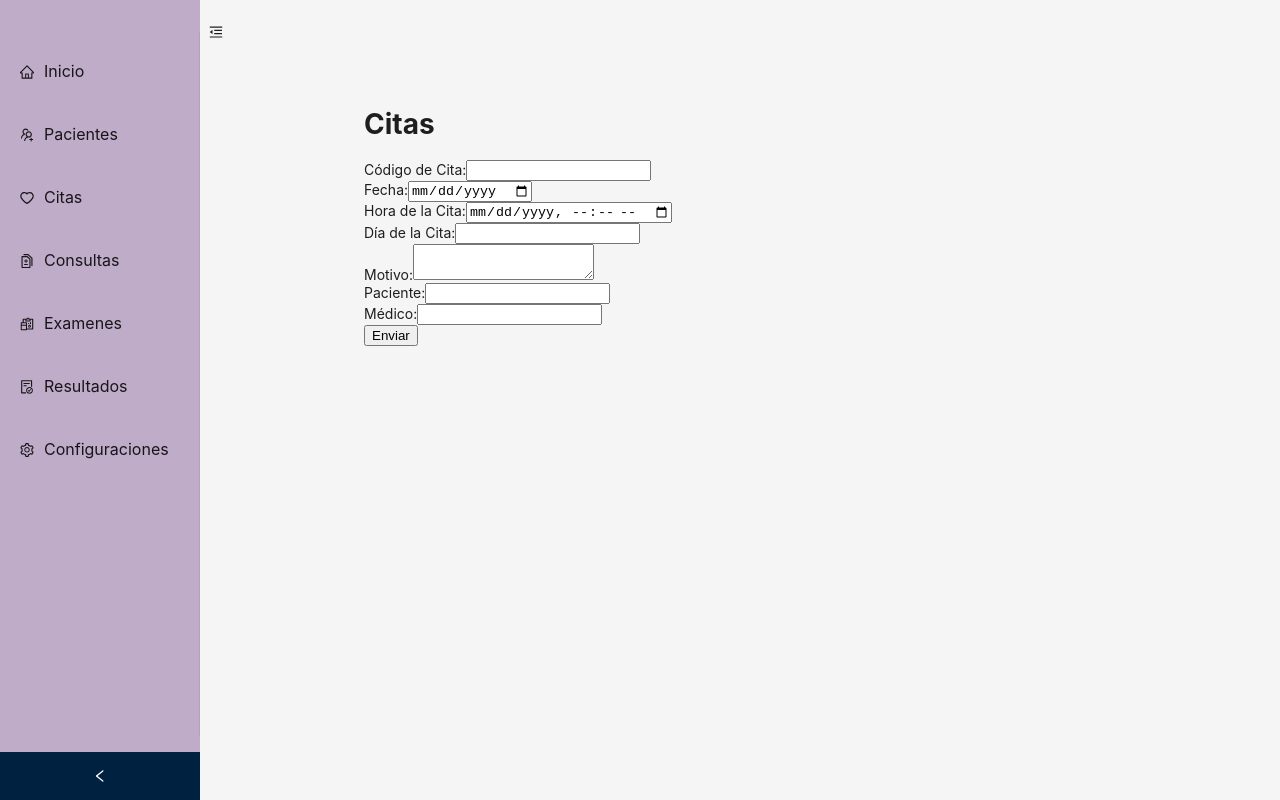
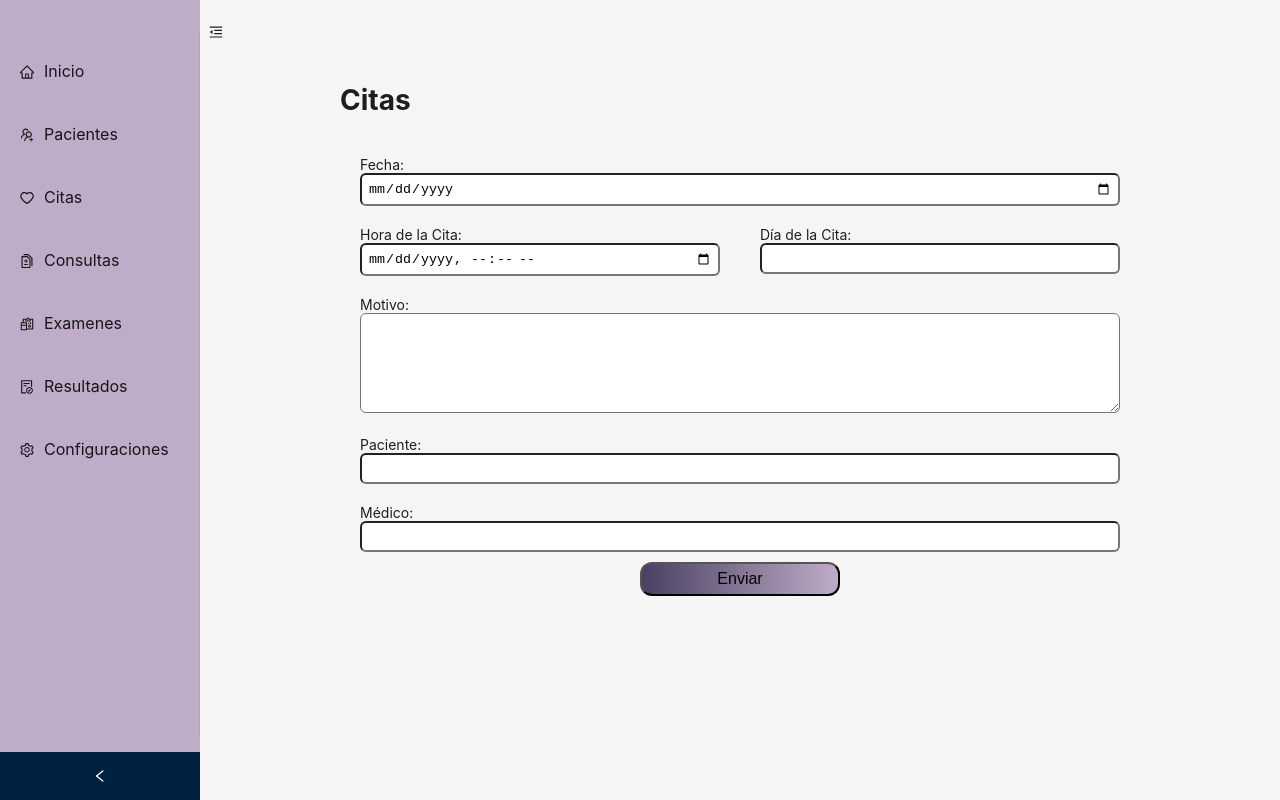
Before and after one commit to Paola-Peralta/CItasMedicas, a React (Vite) app in the folder client/: page /citas in a window 1280 px wide. Built offline with nearby package versions, Linux system fonts and the light colour scheme.

Commit message:
styles terminado

```diff
--- a/client/src/App.css
+++ b/client/src/App.css
@@ -8,12 +8,6 @@ body{
     background: #f5f5f5;
 }
 
-main{
-    max-width: 800px;
-    width: 90%;
-     margin: auto;
-     padding: 40px;
-}
 .form{
     display: flex ;
     flex-direction: column;
@@ -29,7 +23,7 @@ main{
     margin-bottom: 0px;
 }
 
-.input-text{
+.input-text, .input-date{
     width: 100%;
     padding: 6px;
     border-radius: 6px;
@@ -37,5 +31,25 @@ main{
 
 .item-group{
     display: flex;
+}
 
+.input-area{
+    width: 100%;
+    padding: 6px;
+    border-radius: 6px;
+    min-height: 100px;
 }
+
+.submit{
+    background: linear-gradient(90deg, #4A4063 0%, #BFACC8 100%);
+    padding: 6px;
+    border-radius: 12px;
+    width: 200px;
+    margin: auto;
+    margin-top: 10px;
+    font-size: 16px;
+  }
+
+.submit:hover {
+    color: #ffffff;
+}
--- a/client/src/components/FormCitas.jsx
+++ b/client/src/components/FormCitas.jsx
@@ -37,50 +37,60 @@ const FormCitas = () => {
             //on Submit={handleSubmit}
         >
             {({ isSubmitting }) => (
-                <Form>
-                    <div>
+                <Form className="form">
+
+                    {/* <div>
                         <label htmlFor="codigo_cita">Código de Cita:</label>
                         <Field type="text" id="codigo_cita" name="codigo_cita" />
                         <ErrorMessage name="codigo_cita" component="p" style={{ color: 'red' }} />
+                    </div> */}
+                    <div className="item-group">
+                        <div className="item-input">
+                            <label htmlFor="Fecha">Fecha:</label>
+                            <Field type="date" id="Fecha" name="Fecha" className="input-date "/>
+                            <ErrorMessage name="Fecha" component="p" className="error" />
+                        </div>
                     </div>
 
-                    <div>
-                        <label htmlFor="Fecha">Fecha:</label>
-                        <Field type="date" id="Fecha" name="Fecha" />
-                        <ErrorMessage name="Fecha" component="p" style={{ color: 'red' }} />
+
+                    <div className="item-group">
+                        <div className="item-input">
+                            <label htmlFor="Hora_cita">Hora de la Cita:</label>
+                            <Field type="datetime-local" id="Hora_cita" name="Hora_cita" className="input-date " />
+                            <ErrorMessage name="Hora_cita" component="p" className="error"  />
+                        </div>
+
+                        <div className="item-input">
+                            <label htmlFor="Dia_cita">Día de la Cita:</label>
+                            <Field type="text" id="Dia_cita" name="Dia_cita" className="input-text" />
+                            <ErrorMessage name="Dia_cita" component="p" className="error" />
+                        </div>
                     </div>
 
-                    <div>
-                        <label htmlFor="Hora_cita">Hora de la Cita:</label>
-                        <Field type="datetime-local" id="Hora_cita" name="Hora_cita" />
-                        <ErrorMessage name="Hora_cita" component="p" style={{ color: 'red' }} />
+                    <div className="item-group">
+                        <div className="item-input">
+                            <label htmlFor="motivo">Motivo:</label>
+                            <Field as="textarea" id="motivo" name="motivo" className="input-area"/>
+                            <ErrorMessage name="motivo" component="p" className="error"  />
+                        </div>
+                    </div>
+                    <div className="item-group">
+                        <div className="item-input">
+                            <label htmlFor="Paciente">Paciente:</label>
+                            <Field type="number" id="Paciente" name="Paciente" className="input-text" />
+                            <ErrorMessage name="Paciente" component="p" className="error"  />
+                        </div>
                     </div>
 
-                    <div>
-                        <label htmlFor="Dia_cita">Día de la Cita:</label>
-                        <Field type="text" id="Dia_cita" name="Dia_cita" />
-                        <ErrorMessage name="Dia_cita" component="p" style={{ color: 'red' }} />
+                    <div className="item-group">
+                        <div className="item-input">
+                            <label htmlFor="Medico">Médico:</label>
+                            <Field type="number" id="Medico" name="Medico" className="input-text"/>
+                            <ErrorMessage name="Medico" component="p" className="error" />
+                        </div>
                     </div>
 
-                    <div>
-                        <label htmlFor="motivo">Motivo:</label>
-                        <Field as="textarea" id="motivo" name="motivo" />
-                        <ErrorMessage name="motivo" component="p" style={{ color: 'red' }} />
-                    </div>
-
-                    <div>
-                        <label htmlFor="Paciente">Paciente:</label>
-                        <Field type="number" id="Paciente" name="Paciente" />
-                        <ErrorMessage name="Paciente" component="p" style={{ color: 'red' }} />
-                    </div>
-
-                    <div>
-                        <label htmlFor="Medico">Médico:</label>
-                        <Field type="number" id="Medico" name="Medico" />
-                        <ErrorMessage name="Medico" component="p" style={{ color: 'red' }} />
-                    </div>
-
-                    <button type="submit" disabled={isSubmitting}>
+                    <button type="submit" disabled={isSubmitting} className="submit">
                         {isSubmitting ? 'Enviando...' : 'Enviar'}
                     </button>
                 </Form>
--- a/client/src/components/FormConsultas.jsx
+++ b/client/src/components/FormConsultas.jsx
@@ -27,32 +27,37 @@ const FormConsulta = () => {
             //on Submit={handleSubmit}
         >
             {({ isSubmitting }) => (
-                <Form>
-                <div>
+                <Form className="form">
+                {/* <div>
                     <label htmlFor="codigo">Código de la Consulta:</label>
                     <Field type="text" id="codigo" name="codigo" />
-                    <ErrorMessage name="codigo" component="p" style={{ color: 'red' }} />
+                    <ErrorMessage name="codigo" component="p" className="error" />
+                </div> */}
+
+                <div className="item-group">
+                    <div className="item-input">
+                        <label htmlFor="diagnostico">Diagnóstico:</label>
+                        <Field type="text" id="diagnostico" name="diagnostico" className="input-text"/>
+                        <ErrorMessage name="diagnostico" component="p" className="error" />
+                    </div>
+                </div>
+                <div className="item-group">
+                    <div className="item-input">
+                        <label htmlFor="sintomas">Síntomas:</label>
+                        <Field as="textarea" id="sintomas" name="sintomas" className="input-area"/>
+                        <ErrorMessage name="sintomas" component="p" className="error" />
+                    </div>
                 </div>
 
-                <div>
-                    <label htmlFor="diagnostico">Diagnóstico:</label>
-                    <Field type="text" id="diagnostico" name="diagnostico" />
-                    <ErrorMessage name="diagnostico" component="p" style={{ color: 'red' }} />
+                <div className="item-group">
+                    <div className="item-input">
+                        <label htmlFor="cita">Cita:</label>
+                        <Field type="number" id="cita" name="cita" className="input-text" />
+                        <ErrorMessage name="cita" component="p" className="error" />
+                    </div>
                 </div>
 
-                <div>
-                    <label htmlFor="sintomas">Síntomas:</label>
-                    <Field as="textarea" id="sintomas" name="sintomas" />
-                    <ErrorMessage name="sintomas" component="p" style={{ color: 'red' }} />
-                </div>
-
-                <div>
-                    <label htmlFor="cita">Cita:</label>
-                    <Field type="number" id="cita" name="cita" />
-                    <ErrorMessage name="cita" component="p" style={{ color: 'red' }} />
-                </div>
-
-                <button type="submit" disabled={isSubmitting}>
+                <button type="submit" disabled={isSubmitting} className="submit">
                     {isSubmitting ? 'Enviando...' : 'Enviar'}
                 </button>
             </Form>
--- a/client/src/components/FormExamenes.jsx
+++ b/client/src/components/FormExamenes.jsx
@@ -26,32 +26,37 @@ const FormExamenes = () => {
             //on Submit={handleSubmit}
         >
             {({ isSubmitting }) => (
-                <Form>
-                    <div>
+                <Form className="form">
+                    {/* <div>
                         <label htmlFor="codigo">Código del Examen:</label>
                         <Field type="text" id="codigo" name="codigo" />
                         <ErrorMessage name="codigo" component="p" style={{ color: 'red' }} />
+                    </div> */}
+                    <div className="item-group">
+                        <div className="item-input">
+                            <label htmlFor="nombre">Nombre del Examen:</label>
+                            <Field type="text" id="nombre" name="nombre" className="input-text" />
+                            <ErrorMessage name="nombre" component="p" className="error" />
+                        </div>
                     </div>
 
-                    <div>
-                        <label htmlFor="nombre">Nombre del Examen:</label>
-                        <Field type="text" id="nombre" name="nombre" />
-                        <ErrorMessage name="nombre" component="p" style={{ color: 'red' }} />
+                    <div className="item-group">
+                        <div className="item-input">
+                            <label htmlFor="fechaEntrega">Fecha de Entrega:</label>
+                            <Field type="date" id="fechaEntrega" name="fechaEntrega" className="input-date " />
+                            <ErrorMessage name="fechaEntrega" component="p" className="error"/>
+                        </div>
                     </div>
 
-                    <div>
-                        <label htmlFor="fechaEntrega">Fecha de Entrega:</label>
-                        <Field type="date" id="fechaEntrega" name="fechaEntrega" />
-                        <ErrorMessage name="fechaEntrega" component="p" style={{ color: 'red' }} />
+                    <div className="item-group">
+                        <div className="item-input">
+                            <label htmlFor="consulta">Consulta:</label>
+                            <Field type="number" id="consulta" name="consulta" className="input-text"/>
+                            <ErrorMessage name="consulta" component="p" className="error" />
+                        </div>
                     </div>
 
-                    <div>
-                        <label htmlFor="consulta">Consulta:</label>
-                        <Field type="number" id="consulta" name="consulta" />
-                        <ErrorMessage name="consulta" component="p" style={{ color: 'red' }} />
-                    </div>
-
-                    <button type="submit" disabled={isSubmitting}>
+                    <button type="submit" disabled={isSubmitting} className="submit">
                         {isSubmitting ? 'Enviando...' : 'Enviar'}
                     </button>
                 </Form>
--- a/client/src/components/FormResultados.jsx
+++ b/client/src/components/FormResultados.jsx
@@ -27,32 +27,38 @@ const FormResultados = () => {
             //on Submit={handleSubmit}
         >
             {({ isSubmitting }) => (
-                <Form>
-                <div>
+                <Form className="form">
+                {/* <div>
                     <label htmlFor="codigo">Código del Resultado:</label>
                     <Field type="text" id="codigo" name="codigo" />
-                    <ErrorMessage name="codigo" component="p" style={{ color: 'red' }} />
+                    <ErrorMessage name="codigo" component="p" className="error" />
+                </div> */}
+
+                <div className="item-group">
+                    <div className="item-input">
+                        <label htmlFor="descripcion">Descripción:</label>
+                        <Field type="text" id="descripcion" name="descripcion" className="input-text" />
+                        <ErrorMessage name="descripcion" component="p" className="error" />
+                    </div>
                 </div>
 
-                <div>
-                    <label htmlFor="descripcion">Descripción:</label>
-                    <Field type="text" id="descripcion" name="descripcion" />
-                    <ErrorMessage name="descripcion" component="p" style={{ color: 'red' }} />
+                <div className="item-group">
+                    <div className="item-input">
+                        <label htmlFor="examen">Examen:</label>
+                        <Field type="number" id="examen" name="examen" className="input-text" />
+                        <ErrorMessage name="examen" component="p" className="error"/>
+                    </div>
                 </div>
 
-                <div>
-                    <label htmlFor="examen">Examen:</label>
-                    <Field type="number" id="examen" name="examen" />
-                    <ErrorMessage name="examen" component="p" style={{ color: 'red' }} />
+                <div className="item-group">
+                    <div className="item-input">
+                        <label htmlFor="estado">Estado del Resultado:</label>
+                        <Field type="number" id="estado" name="estado" className="input-text" />
+                        <ErrorMessage name="estado" component="p" className="error" />
+                    </div>
                 </div>
 
-                <div>
-                    <label htmlFor="estado">Estado del Resultado:</label>
-                    <Field type="number" id="estado" name="estado" />
-                    <ErrorMessage name="estado" component="p" style={{ color: 'red' }} />
-                </div>
-
-                <button type="submit" disabled={isSubmitting}>
+                <button type="submit" disabled={isSubmitting} className="submit">
                     {isSubmitting ? 'Enviando...' : 'Enviar'}
                 </button>
             </Form>
--- a/client/src/index.css
+++ b/client/src/index.css
@@ -31,7 +31,7 @@ body{
   }
 
   .content{
-    padding: 24px !important;
+    padding: 0px !important;
   }
 
 *{
@@ -44,12 +44,3 @@ main{
     margin: auto;
     padding: 0px;
 }
-
-.submit{
-  background: linear-gradient(90deg, #4A4063 0%, #BFACC8 100%);
-  padding: 12px;
-  border-radius: 12px;
-  width: 250px;
-  margin: auto;
-  margin-top: 12px;
-}
```
